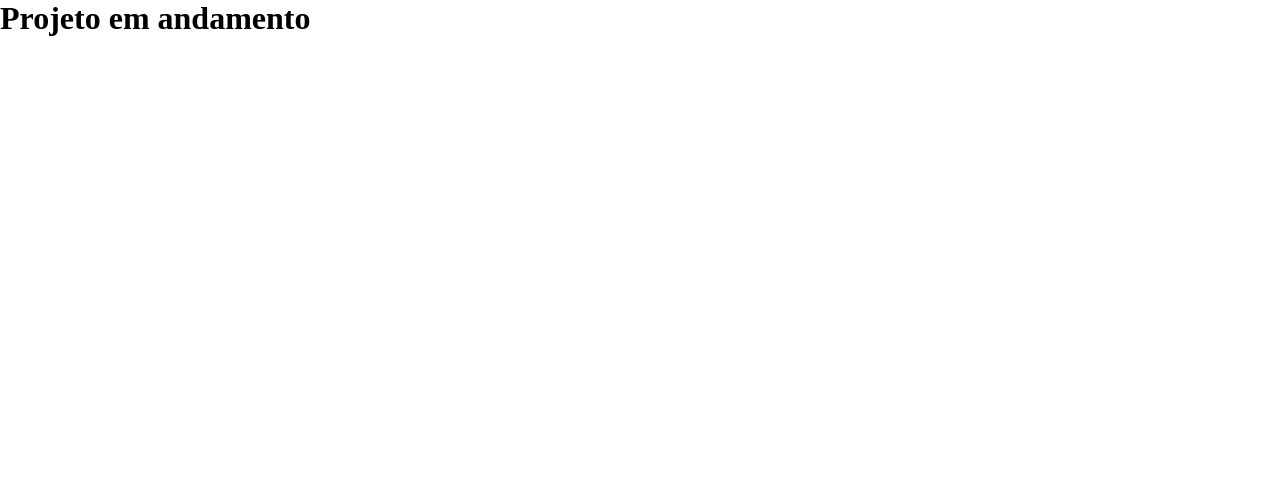
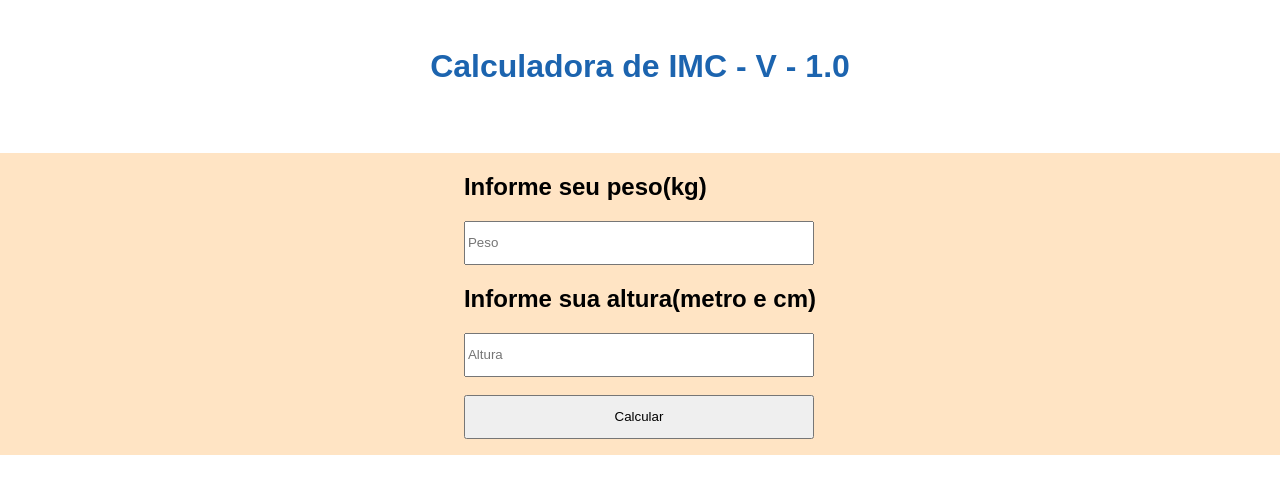
Before and after one commit to willpc5/calculo_imc, a PHP site: page / in a window 1280 px wide. Shown: the top 494 px of the page. Run offline with PHP 8.4, Linux system fonts and the light colour scheme.

Commit message:
Adicionando Texto e Formulário

```diff
--- a/estilo.css
+++ b/estilo.css
@@ -1,4 +1,24 @@
+* {
+    font-family: Arial;
+}
 body {
     margin: 0;
     padding: 0;
 }
+.texto {
+    display: flex;
+    justify-content: center;
+    margin-top: 30px;
+    line-height: 30px;
+    color: #1c64af;
+}
+.formulario {
+    background-color:bisque;
+    display: flex;
+    justify-content: center;
+    margin-top: 50px;
+}
+input {
+    width: 350px;
+    height: 44px;
+}
--- a/index.html
+++ b/index.html
@@ -6,6 +6,28 @@
     <link rel="stylesheet" type="text/css" href="estilo.css" />
 </head>
 <body>
-    <h1>Projeto em andamento</h1>
+
+    <div class="texto">
+        <h1>Calculadora de IMC - V - 1.0</h1>
+    </div>
+
+    <div class="formulario">
+
+        <form method="POST">
+
+            <h2>Informe seu peso(kg)</h2>
+
+            <input type="text" name="peso" placeholder="Peso"  />
+
+            <h2>Informe sua altura(metro e cm)</h2>
+
+            <input type="text" name="altura" placeholder="Altura" /><br/><br/>
+
+            <input type="submit" value="Calcular" />
+
+        </form>
+
+    </div>
+
 </body>
 </html>
```
